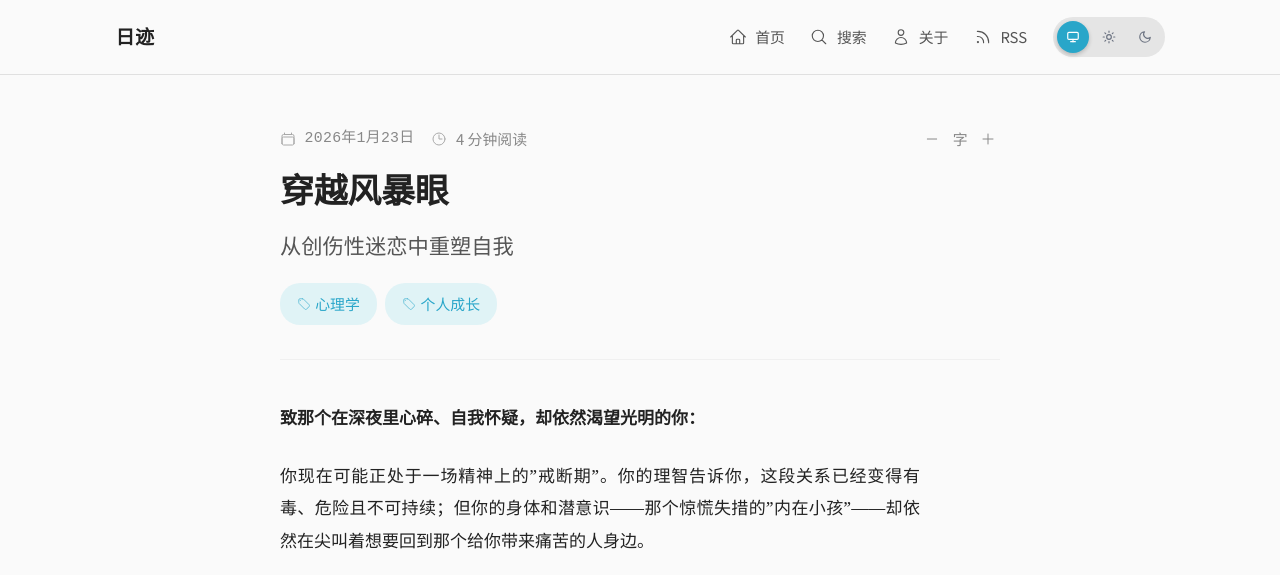
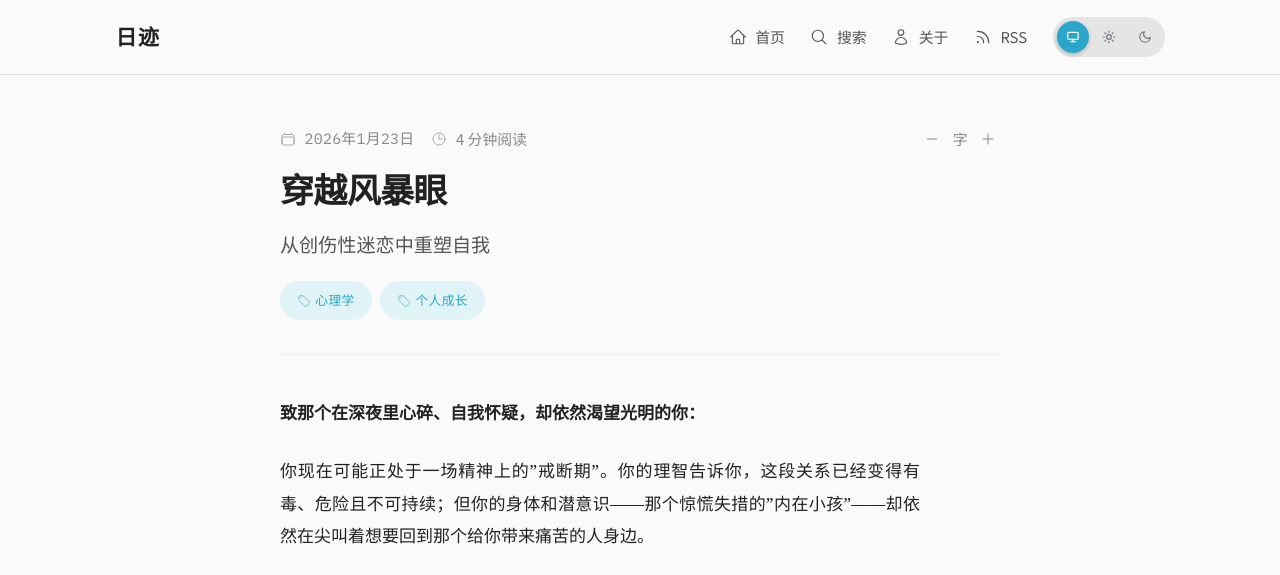
Before and after one commit to magazinesclubnew/magazinesclubnew.github.io, a Jekyll site: the page built from _posts/2026-01-23-crossing-the-storm.md, in a window 1280 px wide and 1400 px high. Shown: the top 575 px of the window. Built offline with Jekyll 4.4.1, drawn with Linux system fonts in a browser that asks for light colours; nearby versions of some CDN libraries; some web fonts are replaced; grey boxes are pictures that could not be loaded.

Commit message:
Add typography system and dynamic theme-color
- Add font family CSS variables (display, serif, sans, mono)
- Use IBM Plex Mono for dates, tags, section labels
- Use Noto Serif SC for titles and article content
- Add subtle glow effect on tag hover
- Add dynamic theme-color meta tag for browser UI

```diff
--- a/_layouts/default.html
+++ b/_layouts/default.html
@@ -4,13 +4,14 @@
   <meta charset="UTF-8">
   <meta name="viewport" content="width=device-width, initial-scale=1.0">
   <meta name="view-transition" content="same-origin">
+  <meta name="theme-color" id="theme-color-meta" content="#fafafa">
   <link rel="icon" type="image/png" href="{{ '/assets/images/favicon.png' | relative_url }}">
   {% seo %}
 
-  <!-- Fonts: Noto Serif SC (editorial) + Noto Sans SC (body) -->
+  <!-- Fonts: Noto Serif SC (editorial) + Noto Sans SC (body) + IBM Plex Mono (code/dates) + Playfair Display (display titles) -->
   <link rel="preconnect" href="https://fonts.googleapis.com">
   <link rel="preconnect" href="https://fonts.gstatic.com" crossorigin>
-  <link href="https://fonts.googleapis.com/css2?family=Noto+Sans+SC:wght@400;500;700&family=Noto+Serif+SC:wght@400;600;700&display=swap" rel="stylesheet">
+  <link href="https://fonts.googleapis.com/css2?family=IBM+Plex+Mono:wght@400;500&family=Noto+Sans+SC:wght@400;500;700&family=Noto+Serif+SC:wght@400;600;700&family=Playfair+Display:ital,wght@0,500;0,700;1,500&display=swap" rel="stylesheet">
 
   <!-- KaTeX for Math -->
   <link rel="stylesheet" href="https://cdn.jsdelivr.net/npm/katex@0.16.9/dist/katex.min.css">
@@ -59,8 +60,10 @@
     (function() {
       const saved = localStorage.getItem('theme');
       const prefersDark = window.matchMedia('(prefers-color-scheme: dark)').matches;
-      if (saved === 'dark' || (saved === 'system' && prefersDark) || (!saved && prefersDark)) {
+      const isDark = saved === 'dark' || (saved === 'system' && prefersDark) || (!saved && prefersDark);
+      if (isDark) {
         document.documentElement.classList.add('dark');
+        document.getElementById('theme-color-meta').content = '#0d0d0d';
       }
     })();
   </script>
@@ -180,16 +183,28 @@
 
       function applyTheme(theme) {
         const html = document.documentElement;
+        const themeColorMeta = document.getElementById('theme-color-meta');
+        let isDark = false;
+
         if (theme === 'dark') {
           html.classList.add('dark');
+          isDark = true;
         } else if (theme === 'light') {
           html.classList.remove('dark');
+          isDark = false;
         } else {
           if (prefersDark.matches) {
             html.classList.add('dark');
+            isDark = true;
           } else {
             html.classList.remove('dark');
+            isDark = false;
           }
+        }
+
+        // Update browser theme-color
+        if (themeColorMeta) {
+          themeColorMeta.content = isDark ? '#0d0d0d' : '#fafafa';
         }
       }
 
@@ -243,6 +258,9 @@
           applyTheme('system');
         }
       });
+
+      // Initial theme-color update
+      applyTheme(saved);
     })();
   </script>
 </body>
--- a/assets/css/main.css
+++ b/assets/css/main.css
@@ -3,6 +3,12 @@
    ============================================ */
 
 :root {
+  /* Font Families */
+  --font-display: 'Playfair Display', Georgia, serif;
+  --font-serif: 'Noto Serif SC', 'Noto Serif', Georgia, serif;
+  --font-sans: 'Noto Sans SC', 'PingFang SC', 'Microsoft YaHei', -apple-system, BlinkMacSystemFont, sans-serif;
+  --font-mono: 'IBM Plex Mono', 'SF Mono', 'Menlo', monospace;
+
   /* Type Scale (1.25 ratio) */
   --text-xs: 0.75rem;
   --text-sm: 0.875rem;
@@ -82,7 +88,7 @@
 }
 
 body {
-  font-family: 'Noto Sans SC', 'PingFang SC', 'Microsoft YaHei', -apple-system, BlinkMacSystemFont, sans-serif;
+  font-family: var(--font-sans);
   font-size: var(--text-base);
   line-height: 1.7;
   color: var(--color-text);
@@ -192,12 +198,12 @@
 }
 
 .nav-title {
-  font-family: 'Noto Serif SC', 'Noto Serif', Georgia, serif;
-  font-size: var(--text-lg);
+  font-family: var(--font-serif);
+  font-size: var(--text-xl);
   font-weight: 700;
   text-decoration: none;
   color: var(--color-text);
-  letter-spacing: 0.02em;
+  letter-spacing: 0.05em;
   transition: color 0.3s ease;
 }
 
@@ -329,12 +335,13 @@
 }
 
 .section-title {
-  font-family: 'Noto Sans SC', 'PingFang SC', sans-serif;
-  font-size: var(--text-sm);
+  font-family: var(--font-mono);
+  font-size: var(--text-xs);
   font-weight: 500;
-  color: var(--color-text-secondary);
+  color: var(--color-text-tertiary);
   white-space: nowrap;
-  letter-spacing: 0.05em;
+  letter-spacing: 0.15em;
+  text-transform: uppercase;
 }
 
 .section-line {
@@ -386,18 +393,20 @@
 
 .card-tag {
   align-self: flex-start;
-  font-size: var(--text-sm);
+  font-family: var(--font-mono);
+  font-size: var(--text-xs);
   font-weight: 500;
   color: var(--color-accent);
   background: rgba(41, 166, 201, 0.1);
   padding: var(--space-1) var(--space-3);
   border-radius: 4px;
   margin-bottom: var(--space-3);
+  letter-spacing: 0.03em;
 }
 
 
 .card-title {
-  font-family: 'Noto Serif SC', 'Noto Serif', Georgia, serif;
+  font-family: var(--font-serif);
   font-size: var(--text-xl);
   font-weight: 600;
   line-height: 1.4;
@@ -426,9 +435,11 @@
 }
 
 .card-date {
+  font-family: var(--font-mono);
   font-size: var(--text-xs);
   color: var(--color-text-tertiary);
   margin-top: auto;
+  letter-spacing: 0.02em;
 }
 
 /* ============================================
@@ -470,13 +481,15 @@
   display: flex;
   align-items: center;
   gap: var(--space-2);
-  font-family: 'Noto Sans SC', 'PingFang SC', sans-serif;
-  font-size: var(--text-sm);
-  font-weight: 600;
-  color: var(--color-text-secondary);
+  font-family: var(--font-mono);
+  font-size: var(--text-xs);
+  font-weight: 500;
+  color: var(--color-text-tertiary);
   margin-bottom: var(--space-4);
   padding-bottom: var(--space-3);
   border-bottom: 1px solid var(--color-border-light);
+  text-transform: uppercase;
+  letter-spacing: 0.1em;
 }
 
 .toc-title svg {
@@ -548,7 +561,7 @@
   display: inline-flex;
   align-items: center;
   gap: var(--space-2);
-  font-family: 'IBM Plex Mono', 'SF Mono', monospace;
+  font-family: var(--font-mono);
   font-size: var(--text-sm);
   color: var(--color-text-tertiary);
   letter-spacing: 0.02em;
@@ -644,19 +657,20 @@
 }
 
 .article-title {
-  font-family: 'Noto Serif SC', 'Noto Serif', Georgia, serif;
+  font-family: var(--font-serif);
   font-size: var(--text-3xl);
   font-weight: 700;
   line-height: 1.3;
-  letter-spacing: -0.01em;
+  letter-spacing: -0.02em;
   margin-bottom: var(--space-4);
   color: var(--color-text);
 }
 
 .article-subtitle {
-  font-size: var(--text-xl);
+  font-family: var(--font-sans);
+  font-size: var(--text-lg);
   color: var(--color-text-secondary);
-  line-height: 1.5;
+  line-height: 1.6;
   font-weight: 400;
 }
 
@@ -671,7 +685,8 @@
   display: inline-flex;
   align-items: center;
   gap: var(--space-1);
-  font-size: var(--text-sm);
+  font-family: var(--font-mono);
+  font-size: var(--text-xs);
   font-weight: 500;
   padding: var(--space-2) var(--space-4);
   background: rgba(41, 166, 201, 0.1);
@@ -679,19 +694,22 @@
   border-radius: 20px;
   color: var(--color-accent);
   text-decoration: none;
+  letter-spacing: 0.03em;
   transform: translateZ(0);
   transition: all 0.25s cubic-bezier(0.34, 1.56, 0.64, 1);
 }
 
 .tag:hover {
-  background: var(--color-accent);
-  color: white;
-  transform: translateY(-2px) translateZ(0);
-  box-shadow: 0 4px 12px rgba(41, 166, 201, 0.3);
+  background: rgba(41, 166, 201, 0.15);
+  color: var(--color-accent-hover);
+  transform: translateY(-1px) translateZ(0);
+  box-shadow: 0 0 12px rgba(41, 166, 201, 0.4), 0 0 24px rgba(41, 166, 201, 0.2);
 }
 
 .dark .tag:hover {
-  box-shadow: 0 4px 12px rgba(61, 189, 224, 0.25);
+  background: rgba(61, 189, 224, 0.18);
+  color: var(--color-accent);
+  box-shadow: 0 0 12px rgba(61, 189, 224, 0.5), 0 0 24px rgba(61, 189, 224, 0.25);
 }
 
 
@@ -712,7 +730,7 @@
 }
 
 .tag-title {
-  font-family: 'Noto Serif SC', 'Noto Serif', Georgia, serif;
+  font-family: var(--font-serif);
   font-size: var(--text-4xl);
   font-weight: 700;
   background: var(--color-gradient);
@@ -723,8 +741,10 @@
 }
 
 .tag-count {
-  font-size: var(--text-sm);
-  color: var(--color-text-tertiary);
+  font-family: var(--font-mono);
+  font-size: var(--text-xs);
+  color: var(--color-text-tertiary);
+  letter-spacing: 0.05em;
 }
 
 .tag-page .posts-list {
@@ -757,14 +777,14 @@
 }
 
 .tag-page .post-date {
-  font-family: 'IBM Plex Mono', 'SF Mono', monospace;
+  font-family: var(--font-mono);
   font-size: var(--text-xs);
   color: var(--color-text-tertiary);
   letter-spacing: 0.02em;
 }
 
 .tag-page .post-title {
-  font-family: 'Noto Serif SC', 'Noto Serif', Georgia, serif;
+  font-family: var(--font-serif);
   font-size: var(--text-2xl);
   font-weight: 600;
   line-height: 1.4;
@@ -792,7 +812,7 @@
    ============================================ */
 
 .prose {
-  font-family: 'Noto Serif SC', 'Noto Serif', Georgia, serif;
+  font-family: var(--font-serif);
   font-size: var(--text-base);
   line-height: 1.9;
   color: var(--color-text);
@@ -804,7 +824,7 @@
 }
 
 .prose h2 {
-  font-family: 'Noto Sans SC', 'PingFang SC', sans-serif;
+  font-family: var(--font-sans);
   font-size: var(--text-xl);
   font-weight: 700;
   margin-top: var(--space-12);
@@ -813,7 +833,7 @@
 }
 
 .prose h3 {
-  font-family: 'Noto Sans SC', 'PingFang SC', sans-serif;
+  font-family: var(--font-sans);
   font-size: var(--text-lg);
   font-weight: 600;
   margin-top: var(--space-8);
@@ -880,7 +900,7 @@
 
 /* Code */
 .prose code {
-  font-family: 'IBM Plex Mono', 'SF Mono', monospace;
+  font-family: var(--font-mono);
   font-size: 0.9em;
   background: var(--color-code-bg);
   padding: 0.15em 0.4em;
@@ -936,7 +956,7 @@
 }
 
 .prose figcaption {
-  font-family: 'Noto Sans SC', 'PingFang SC', sans-serif;
+  font-family: var(--font-sans);
   font-size: var(--text-sm);
   color: var(--color-text-tertiary);
   text-align: center;
@@ -1023,13 +1043,16 @@
 }
 
 .nav-label {
+  font-family: var(--font-mono);
   font-size: var(--text-xs);
   color: var(--color-text-tertiary);
   margin-bottom: var(--space-1);
+  letter-spacing: 0.05em;
+  text-transform: uppercase;
 }
 
 .nav-link .nav-title {
-  font-family: 'Noto Serif SC', 'Noto Serif', Georgia, serif;
+  font-family: var(--font-serif);
   font-size: var(--text-sm);
   font-weight: 500;
   color: var(--color-text);
@@ -1083,7 +1106,7 @@
 }
 
 .error-code {
-  font-family: 'Noto Serif SC', 'Noto Serif', Georgia, serif;
+  font-family: var(--font-display);
   font-size: 6rem;
   font-weight: 700;
   color: var(--color-border);
@@ -1092,7 +1115,7 @@
 }
 
 .error-message {
-  font-family: 'Noto Serif SC', 'Noto Serif', Georgia, serif;
+  font-family: var(--font-serif);
   font-size: var(--text-2xl);
   font-weight: 600;
   margin-bottom: var(--space-3);
@@ -1181,13 +1204,14 @@
 }
 
 .search-result-date {
-  font-family: 'IBM Plex Mono', 'SF Mono', monospace;
+  font-family: var(--font-mono);
   font-size: var(--text-xs);
   color: var(--color-text-tertiary);
+  letter-spacing: 0.02em;
 }
 
 .search-result-title {
-  font-family: 'Noto Serif SC', 'Noto Serif', Georgia, serif;
+  font-family: var(--font-serif);
   font-size: var(--text-xl);
   font-weight: 600;
   color: var(--color-text);
@@ -1258,12 +1282,13 @@
 }
 
 .related-title {
-  font-family: 'Noto Sans SC', 'PingFang SC', sans-serif;
-  font-size: var(--text-sm);
-  font-weight: 600;
+  font-family: var(--font-mono);
+  font-size: var(--text-xs);
+  font-weight: 500;
   color: var(--color-text-tertiary);
   margin-bottom: var(--space-5);
-  letter-spacing: 0.05em;
+  letter-spacing: 0.1em;
+  text-transform: uppercase;
 }
 
 .related-list {
@@ -1291,7 +1316,7 @@
 }
 
 .related-item-title {
-  font-family: 'Noto Serif SC', 'Noto Serif', Georgia, serif;
+  font-family: var(--font-serif);
   font-size: var(--text-base);
   font-weight: 600;
   color: var(--color-text);
```
